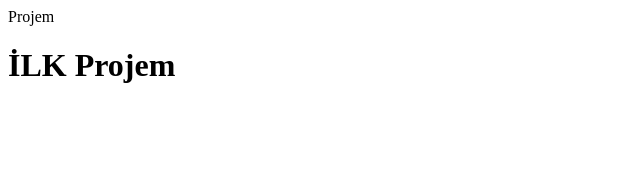
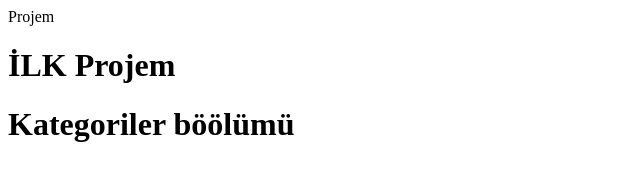
Before and after one commit to mahiroztemir/Projem, a plain HTML site: page index.html in a window 1280 px wide. Shown: the whole page, without its empty margins (0-640 px from the left). Drawn offline with Linux system fonts and the light colour scheme.

Commit message:
ikinci commitim

```diff
--- a/index.html
+++ b/index.html
@@ -6,5 +6,6 @@
 <body>
 
 	<h1>İLK Projem</h1>
+	<h1>Kategoriler böölümü</h1>
 </body>
 </html>
```
